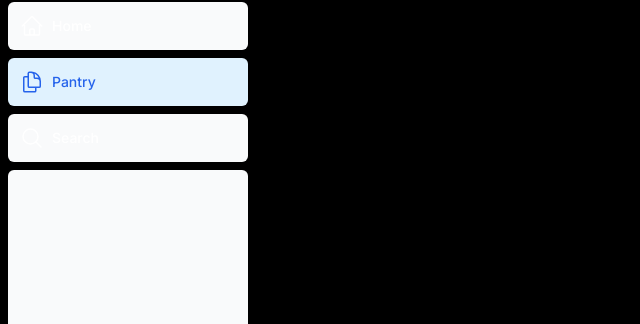
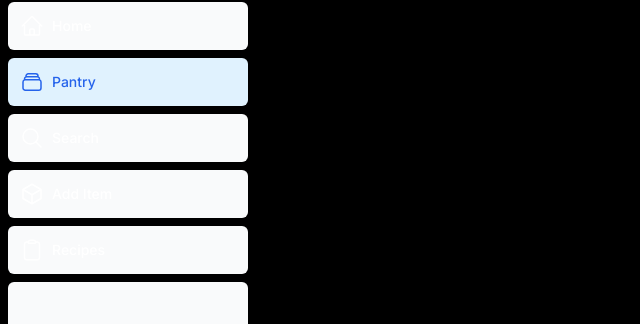
Before and after one commit to Guido-Pierri/pantry-fe-nextjs, a Next.js app in the folder pentry/: page /dashboard/pantry in a window 1280 px wide. Shown: the part 182-506 px from the top of the page, without its empty margins (0-640 px from the left). Built offline with nearby package versions, Linux system fonts and the light colour scheme; no server answers; a web font is replaced by a local one.

Commit message:
save items and redirect to pantry

```diff
--- a/pentry/app/ui/dashboard/nav-links.tsx
+++ b/pentry/app/ui/dashboard/nav-links.tsx
@@ -4,10 +4,11 @@ import {
     UserGroupIcon,
     HomeIcon,
     DocumentDuplicateIcon,
-    MagnifyingGlassIcon
+    MagnifyingGlassIcon,
+    CubeIcon, ClipboardIcon, RectangleStackIcon
 } from '@heroicons/react/24/outline';
 import Link from 'next/link';
-import { usePathname } from 'next/navigation';
+import {usePathname} from 'next/navigation';
 import clsx from 'clsx';
 
 // ...
@@ -17,17 +18,31 @@ export default function NavLinks() {
 // Map of links to display in the side navigation.
 // Depending on the size of the application, this would be stored in a database.
     const links = [
-        { name: 'Home',
+        {
+            name: 'Home',
             href: '/dashboard',
-            icon: HomeIcon },
+            icon: HomeIcon
+        },
         {
             name: 'Pantry',
             href: '/dashboard/pantry',
-            icon: DocumentDuplicateIcon,
+            icon: RectangleStackIcon,
         },
-        { name: 'Search',
+        {
+            name: 'Search',
             href: '/dashboard/search',
-            icon: MagnifyingGlassIcon },
+            icon: MagnifyingGlassIcon
+        },
+        {
+            name: 'Add Item',
+            href: '/dashboard/add-item',
+            icon: CubeIcon
+        },
+        {
+            name: 'Recipes',
+            href: '/dashboard/recipes',
+            icon: ClipboardIcon
+        },
     ];
     return (
         <>
@@ -44,7 +59,7 @@ export default function NavLinks() {
                             },
                         )}
                     >
-                        <LinkIcon className="w-6" />
+                        <LinkIcon className="w-6"/>
                         <p className="hidden md:block">{link.name}</p>
                     </Link>
                 );
```
